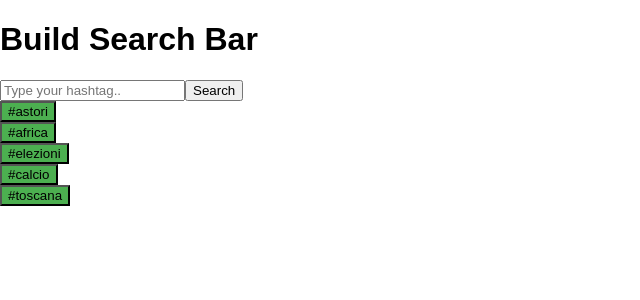
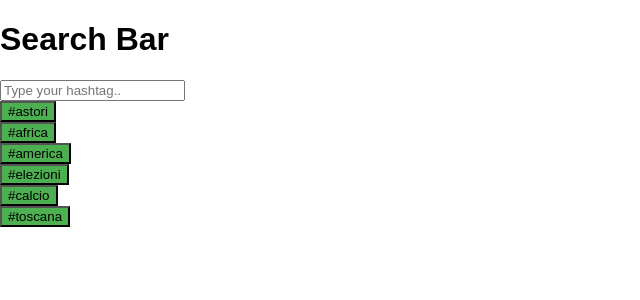
Before and after one commit to CriMenghini/daf-monitopa, a React (Create React App) app in the folder web-ui/: page / in a window 1280 px wide. Shown: the top 300 px of the page, without its empty margins (0-640 px from the left). Built offline with nearby package versions, Linux system fonts and the light colour scheme.

Commit message:
[upd] Dynamic search bar

```diff
--- a/web-ui/src/Board.js
+++ b/web-ui/src/Board.js
@@ -8,11 +8,7 @@ import './Hashtag.css';
 var BoardHashtag = createClass({
 
     getInitialState: function (){
-        return {hashtags: ['astori',
-                           'africa',
-                           'elezioni',
-                           'calcio',
-                           'toscana']}
+        return {items: this.props.inheritState}
     },
 
     eachHashtag: function (text, i){
@@ -25,54 +21,13 @@ var BoardHashtag = createClass({
 
     render: function (){
         return (<div className='boardHash'>
-                    {this.state.hashtags.map(this.eachHashtag)}
+                    {this.state.items.map(this.eachHashtag)}
                 </div>)
     }
 });
 
 
 
-var Board = createClass({
-
-    getInitialState: function (){
-        return {
-            comments: ['i love pizza',
-                        'i love bacon',
-                         'i love pane']
-        }
-    },
-
-
-    removeComment: function (i){
-        var arr = this.state.comments;
-        arr.splice(i, 1);
-        this.setState({comments: arr})
-    },
-
-    updateComment: function (newText, i){
-        var arr = this.state.comments;
-        arr[i] = newText
-    },
-
-    eachComment: function (text, i){
-                            return (
-                            <Comment key={i} index={i}>
-                                {text}
-                            </Comment>
-                            );
-                        },
-
-    render: function (){
-        return (<div className='board'>
-                    {
-                        this.state.comments.map(this.eachComment)
-                    }
-
-                </div>)
-    }
-
-
-});
 
 
 export default BoardHashtag;
--- a/web-ui/src/Comment.js
+++ b/web-ui/src/Comment.js
@@ -1,6 +1,6 @@
 import React, { Component } from 'react';
 import createClass from 'create-react-class';
-import Board from './Board';
+
 
 
 var Comment = createClass({
@@ -38,4 +38,49 @@ var Comment = createClass({
     }
 });
 
+var Board = createClass({
+
+    getInitialState: function (){
+        return {
+            comments: ['i love pizza',
+                        'i love bacon',
+                         'i love pane']
+        }
+    },
+
+
+    removeComment: function (i){
+        var arr = this.state.comments;
+        arr.splice(i, 1);
+        this.setState({comments: arr})
+    },
+
+    updateComment: function (newText, i){
+        var arr = this.state.comments;
+        arr[i] = newText
+    },
+
+    eachComment: function (text, i){
+                            return (
+                            <Comment key={i} index={i}>
+                                {text}
+                            </Comment>
+                            );
+                        },
+
+    render: function (){
+        return (<div className='board'>
+                    {
+                        this.state.comments.map(this.eachComment)
+                    }
+
+                </div>)
+    }
+
+
+});
+
+
+
+
 export default Comment;
--- a/web-ui/src/Hashtag.js
+++ b/web-ui/src/Hashtag.js
@@ -6,14 +6,11 @@ import BoardHashtag from './Board';
 
 var Hashtag = createClass({
 
-
-
         render: function (){
             return (<div className='Hashtag'>
-
-
-                        <button className='tag'>#{this.props.children}</button>
-
+                        <form action="/hello" method="post">
+                            <button className='tag' name={this.props.children}>#{this.props.children}</button>
+                        </form>
                     </div>);
         }
 });
--- a/web-ui/src/SearchBar.js
+++ b/web-ui/src/SearchBar.js
@@ -9,19 +9,45 @@ var SearchBar = createClass({
 
 
     getInitialState: function (){
-        return {defaultText: 'Type your hashtag..'}
+        return {defaultText: 'Type your hashtag..', items: ['astori',
+                           'africa',
+                           'america',
+                           'elezioni',
+                           'calcio',
+                           'toscana'],
+                hashtags: ['astori',
+                           'africa',
+                           'america',
+                           'elezioni',
+                           'calcio',
+                           'toscana']}
+                },
+
+
+    filterButtons: function (event){
+        var updatedList = this.state.hashtags;
+        updatedList = updatedList.filter(function (item){
+                                            return item.toLowerCase().search(
+                                                    event.target.value.toLowerCase()) !== -1;
+                                         });
+        this.setState({items: updatedList});
     },
 
 
     render: function (){
         return (<div className='SearchContainer'>
-                    <h1>Build Search Bar</h1>
+                    <h1>Search Bar</h1>
                     <form method="post" action="/hello">
-                        <input type="text" placeholder={this.state.defaultText} name='hashtag'></input>
-                        <button type="submit">Search</button>
+                        <input type="text" placeholder={this.state.defaultText} onChange={this.filterButtons} name='hashtag' />
                     </form>
+                    <BoardHashtag inheritState={this.state.items} />
                 </div>)
     }
 });
 
 export default SearchBar;
+
+// Get reference to one of my child: to call ref: variable = this.refs.newHash.value
+// when buttons belong to other components: how do we call functions? Properties: you can pass entire function
+// to <Hashtag updateText={this.updateComment}>  to recall the function in another function: this.props.NAME_FUNCTION
+// the same stands for other properties.
--- a/web-ui/src/index.js
+++ b/web-ui/src/index.js
@@ -8,14 +8,6 @@ import Comment from './Comment';
 import BoardHashtag from './Board';
 import Hashtag  from './Hashtag';
 import SearchBar from './SearchBar';
-
-
-
-
-
-
-
-
 
 
 
@@ -53,9 +45,7 @@ var CheckBox = createClass({
 
 
 
-
 ReactDOM.render(<div>
                     <SearchBar />
-                    <BoardHashtag />
                 </div>, document.getElementById('root'));
 registerServiceWorker();
```
